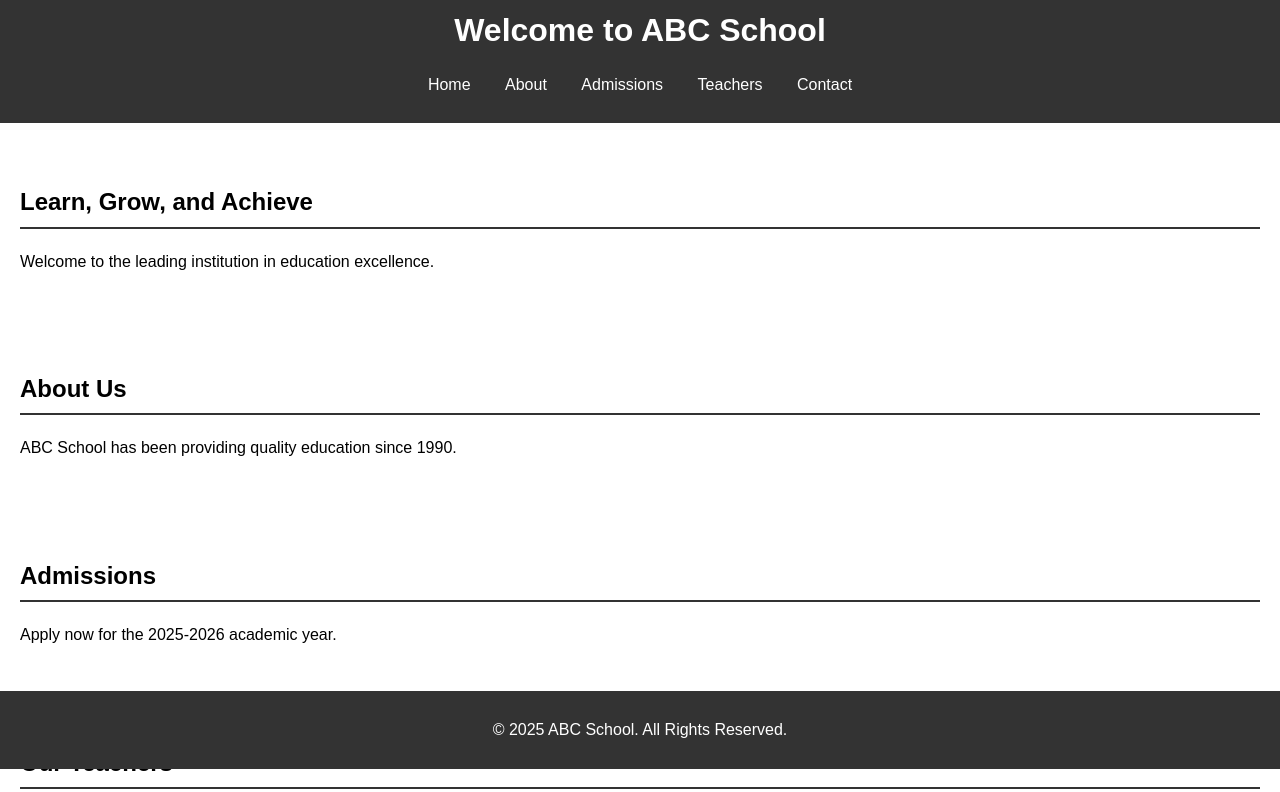
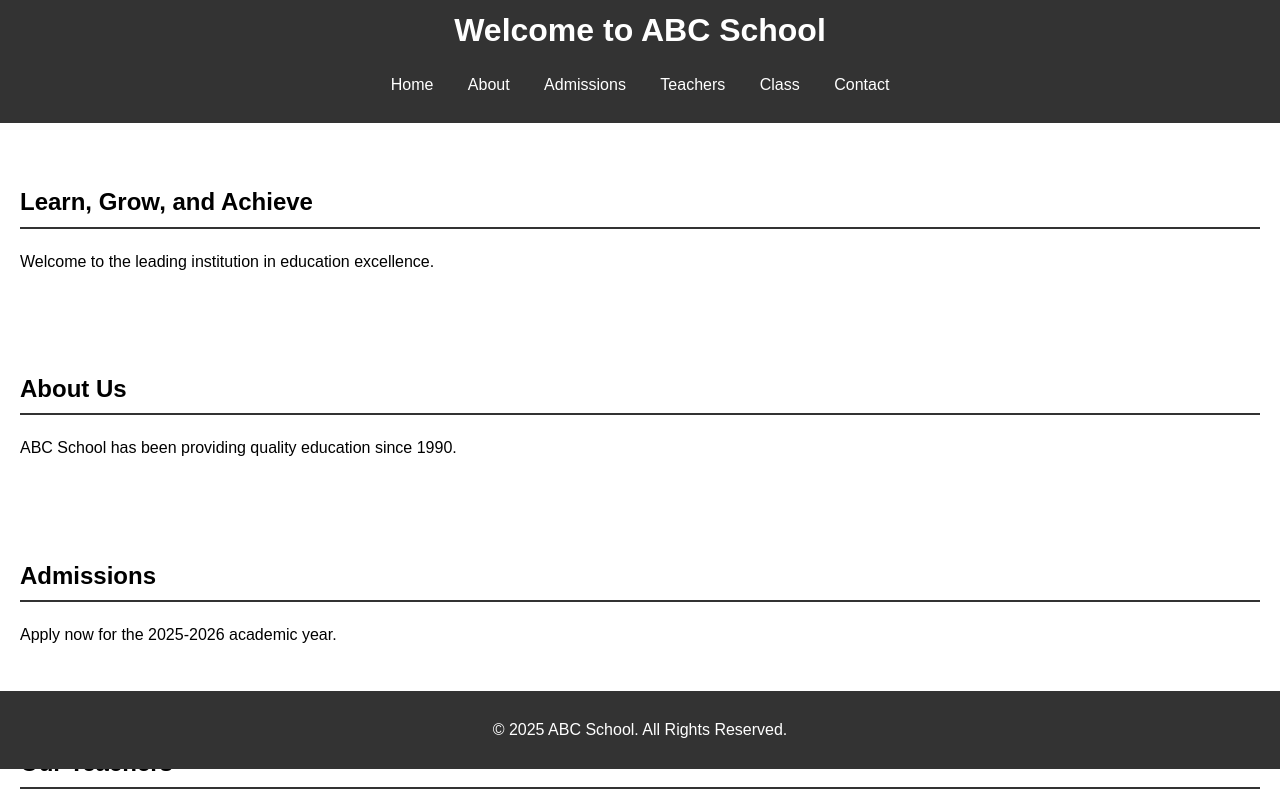
Before and after one commit to Karthikaabirami/New-folder, a plain HTML site: page index.html in a window 1280 px wide. Shown: the part 31-823 px from the top of the page. Drawn offline with Linux system fonts and the light colour scheme.

Commit message:
added new name

```diff
--- a/index.html
+++ b/index.html
@@ -17,6 +17,7 @@
         <li><a href="#about">About</a></li>
         <li><a href="#admissions">Admissions</a></li>
         <li><a href="#teachers">Teachers</a></li>
+        <li><a href="#class">Class</a></li>
         <li><a href="#contact">Contact</a></li>
       </ul>
     </nav>
```
